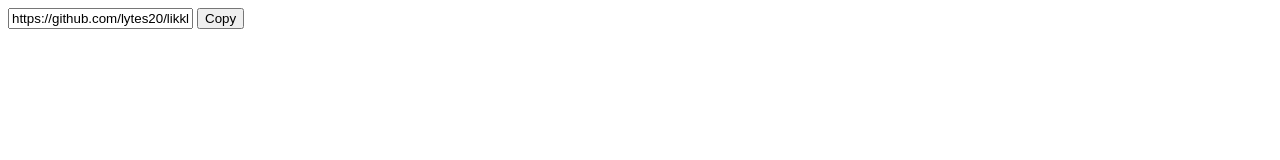
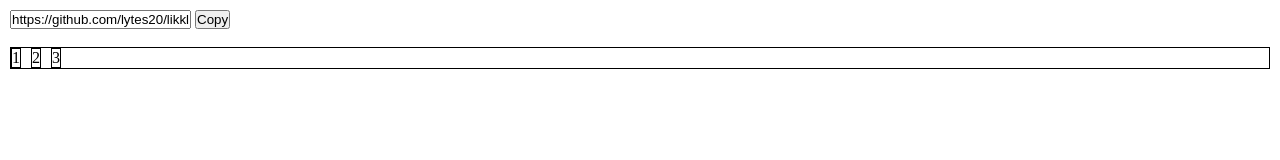
Before and after one commit to lytes20/likkle-css, a plain HTML site: page index.html in a window 1280 px wide. Drawn offline with Linux system fonts and the light colour scheme.

Commit message:
Display flex

```diff
--- a/index.html
+++ b/index.html
@@ -4,8 +4,11 @@
     <meta charset="UTF-8" />
     <meta name="viewport" content="width=device-width, initial-scale=1.0" />
     <title>Likkle css</title>
+    <link rel="stylesheet" href="style.css" />
   </head>
   <body>
+    <main>
+      <!-- Copy text using a copy button -->
       <div>
         <input id="copyMe" value="https://github.com/lytes20/likkle-css.git" />
         <button
@@ -14,5 +17,14 @@
           Copy
         </button>
       </div>
+      <br />
+
+      <!-- Display flex -->
+      <div class="flex">
+        <div>1</div>
+        <div>2</div>
+        <div>3</div>
+      </div>
+    </main>
   </body>
 </html>
--- a/style.css
+++ b/style.css
@@ -1,4 +1,19 @@
 * {
   margin: 0;
   padding: 0;
+  box-sizing: border-box;
 }
+
+main {
+  padding: 10px;
+}
+
+.flex {
+  display: flex;
+  gap: 10px;
+  border: 1px solid black;
+}
+
+.flex > div {
+  border: 1px solid black;
+}
```
Lines whose indentation alone changed are shown as unchanged.
